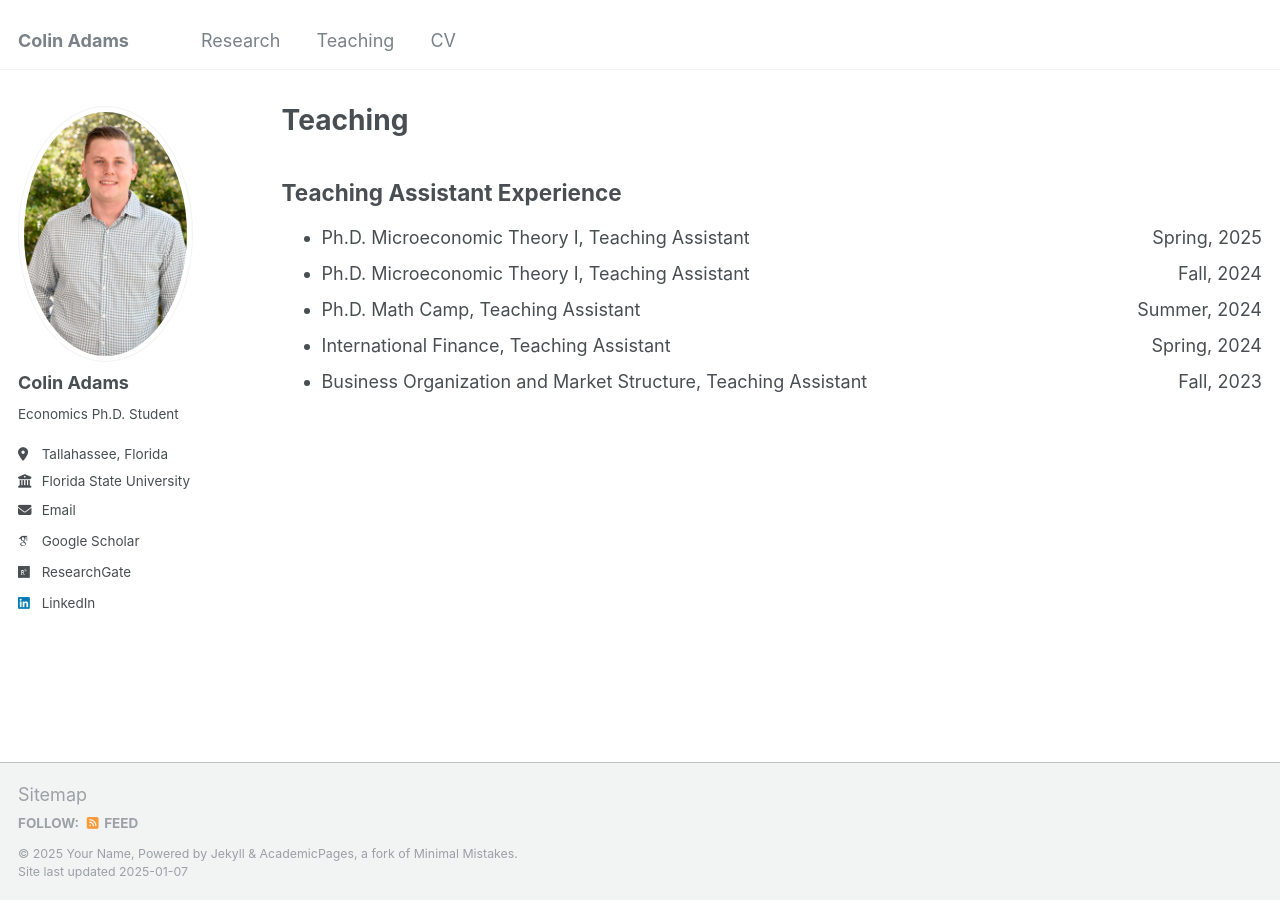
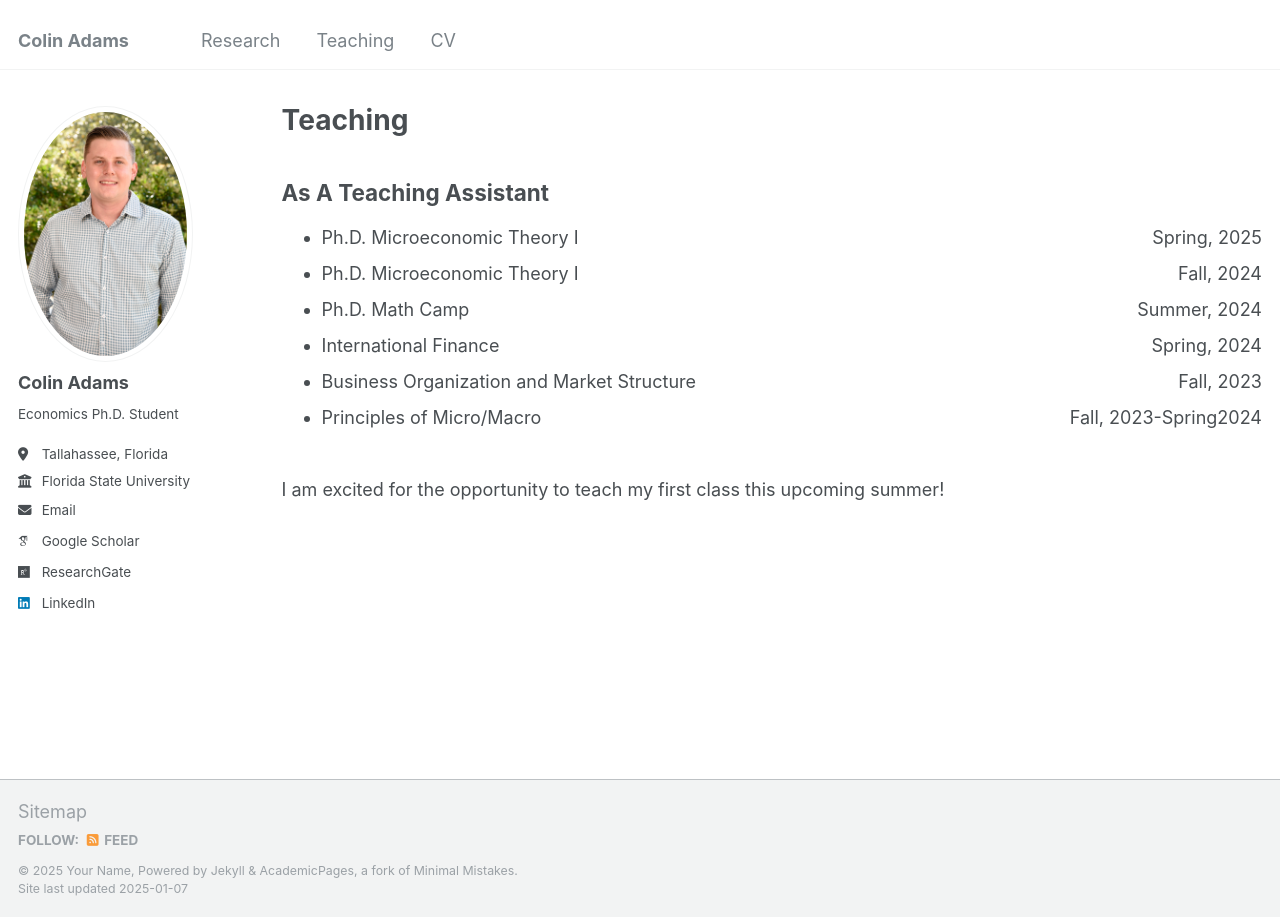
Before and after one commit to Zach-Gooch/Zach-Gooch.github.io, a Jekyll site: the page built from _pages/teaching.html, in a window 1280 px wide. Built offline with Jekyll 4.4.1, drawn with Linux system fonts in a browser that asks for light colours; some web fonts are replaced.

Commit message:
Update teaching.html

```diff
--- a/_pages/teaching.html
+++ b/_pages/teaching.html
@@ -6,12 +6,18 @@ author_profile: true
 ---
 
 <section id="teaching-assistant">
-  <h2>Teaching Assistant Experience</h2>
+  <h2>As A Teaching Assistant</h2>
   <ul>
-    <li>Ph.D. Microeconomic Theory I, Teaching Assistant <span style="float:right;">Spring, 2025</span></li>
-    <li>Ph.D. Microeconomic Theory I, Teaching Assistant <span style="float:right;">Fall, 2024</span></li>
-    <li>Ph.D. Math Camp, Teaching Assistant <span style="float:right;">Summer, 2024</span></li>
-    <li>International Finance, Teaching Assistant <span style="float:right;">Spring, 2024</span></li>
-    <li>Business Organization and Market Structure, Teaching Assistant <span style="float:right;">Fall, 2023</span></li>
+    <li>Ph.D. Microeconomic Theory I <span style="float:right;">Spring, 2025</span></li>
+    <li>Ph.D. Microeconomic Theory I <span style="float:right;">Fall, 2024</span></li>
+    <li>Ph.D. Math Camp <span style="float:right;">Summer, 2024</span></li>
+    <li>International Finance <span style="float:right;">Spring, 2024</span></li>
+    <li>Business Organization and Market Structure <span style="float:right;">Fall, 2023</span></li>
+    <li>Principles of Micro/Macro <span style="float:right;">Fall, 2023-Spring2024</span></li>
   </ul>
 </section>
+
+<section id="teaching-future">
+  <h2></h2>
+  <p>I am excited for the opportunity to teach my first class this upcoming summer!</p>
+</section>
```
